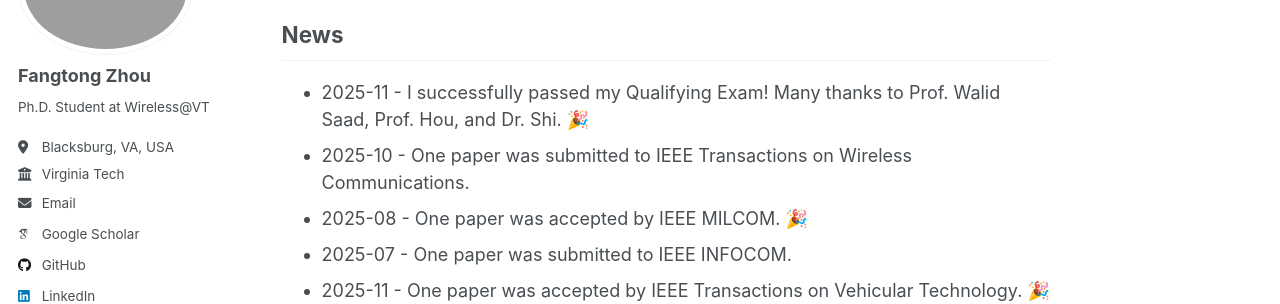
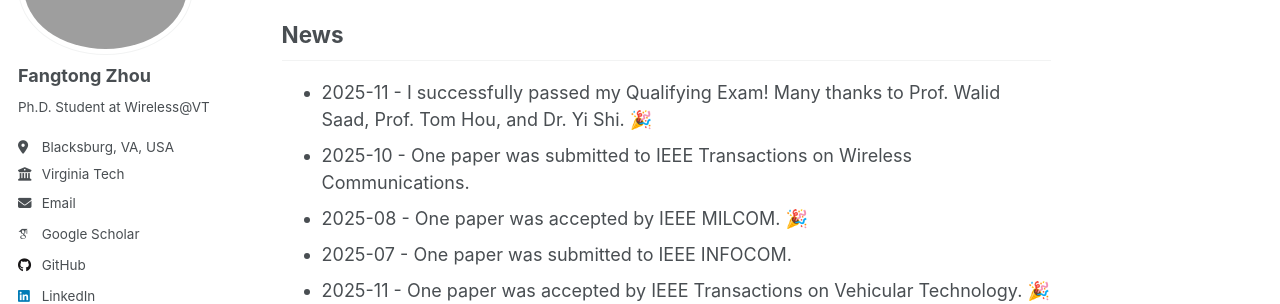
Before and after one commit to frontop137/frontop137.github.io, a Jekyll site: the page built from index.md, in a window 1280 px wide and 900 px high, scrolled down 516 px. Shown: the part 178-482 px from the top of the window. Built offline with Jekyll 4.4.1, drawn with Linux system fonts in a browser that asks for light colours; emoji names are drawn with the system emoji font; some web fonts are replaced; a script that is not in the unit is left out; our own code applies the rules of GitHub Pages for plain Markdown files.

Commit message:
Update acknowledgments in news section

```diff
--- a/index.md
+++ b/index.md
@@ -21,7 +21,7 @@
 ---
 
 ## News {#news}
-- 2025-11 - I successfully passed my Qualifying Exam! Many thanks to Prof. Walid Saad, Prof. Hou, and Dr. Shi. :tada:
+- 2025-11 - I successfully passed my Qualifying Exam! Many thanks to Prof. Walid Saad, Prof. Tom Hou, and Dr. Yi Shi. :tada:
 - 2025-10 - One paper was submitted to IEEE Transactions on Wireless Communications.
 - 2025-08 - One paper was accepted by IEEE MILCOM. :tada:
 - 2025-07 - One paper was submitted to IEEE INFOCOM.
```
